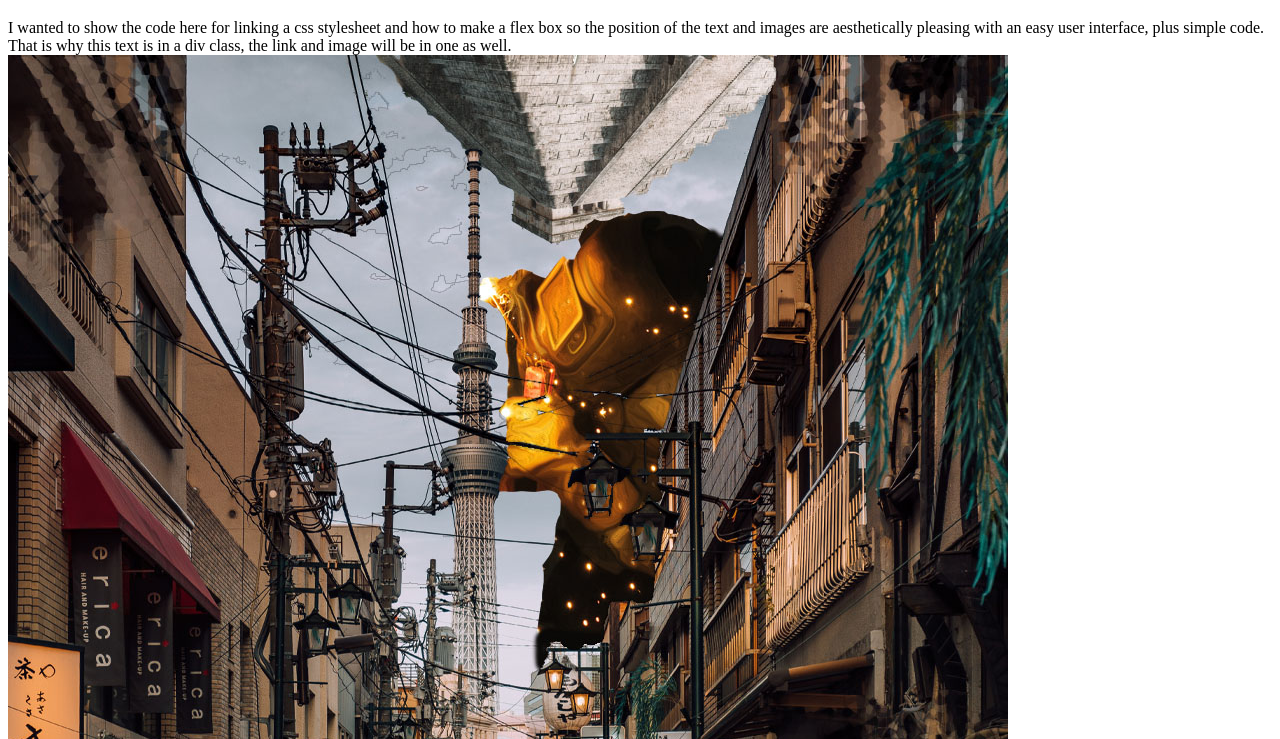
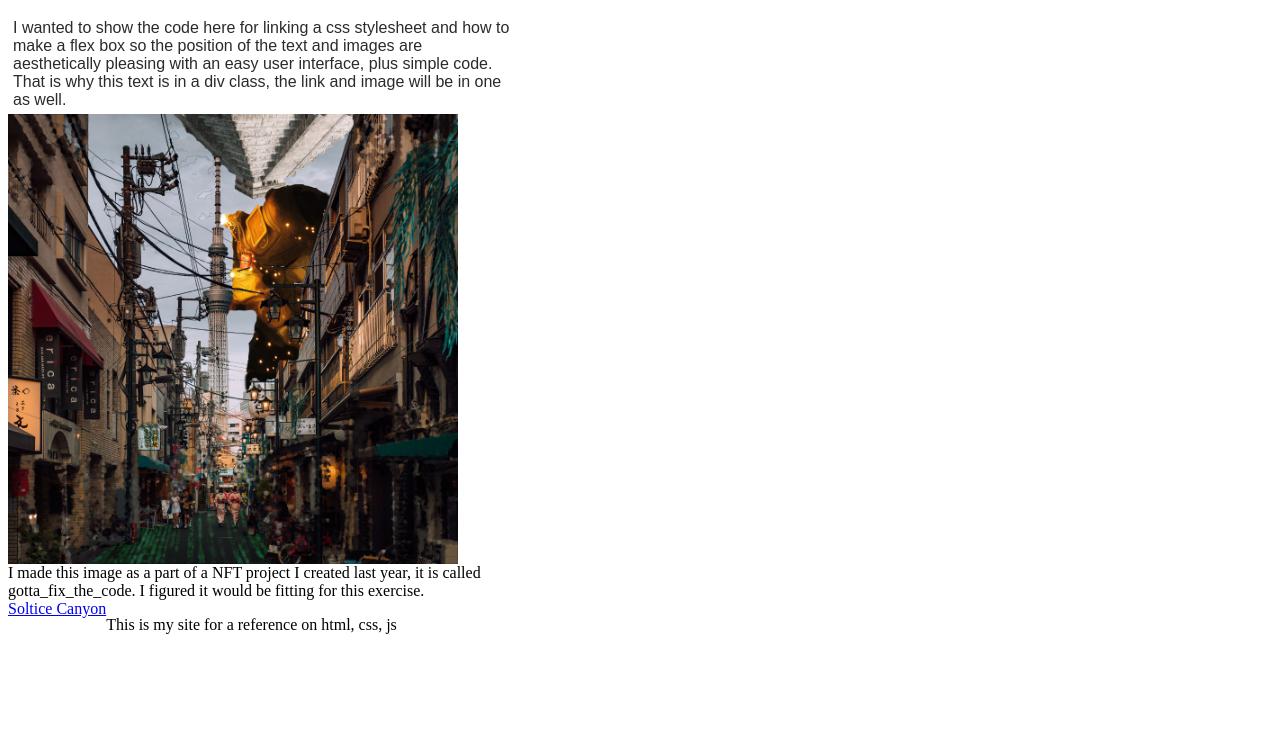
Before and after one commit to Ryannalbach/hello, a plain HTML site: page index.html in a window 1280 px wide. Shown: the part 61-800 px from the top of the page. Drawn offline with Linux system fonts and the light colour scheme.

Commit message:
submit for MIT

```diff
--- a/css/style.css
+++ b/css/style.css
@@ -0,0 +1,32 @@
+.image {
+    display: flex;
+    width: 450px;
+    height: auto;
+
+}
+.image1 {
+    max-width: 100%;
+    height: auto;
+
+}
+.text {
+    font-size: 12pt;
+    font-family:Arial, Helvetica, sans-serif;
+    color: rgb(44, 42, 42);
+    flex-direction:row;
+    flex-shrink: 0;
+    margin: 5px;
+    width: 500px;
+}
+.image_text {
+    display:flex;
+    width: 500px;
+    height: auto;
+
+
+}
+.hyper_link {
+    display:flex;
+    width: 500px;
+    height:auto;
+}
--- a/index.html
+++ b/index.html
@@ -12,7 +12,7 @@
     div class, the link and image will be in one as well.
 </div>
 <div class="image">
-    <img src="images/Gotta_fix_the_code.jpg" alt="a trippy image of a city pixelated">
+    <img class="image1" src="images/Gotta_fix_the_code.jpg" alt="a trippy image of a city pixelated">
 </div>
 <div class="image_text">
     I made this image as a part of a NFT project I created last year, it is called
```
Also changed, not shown: hellomit.jpg (added).
